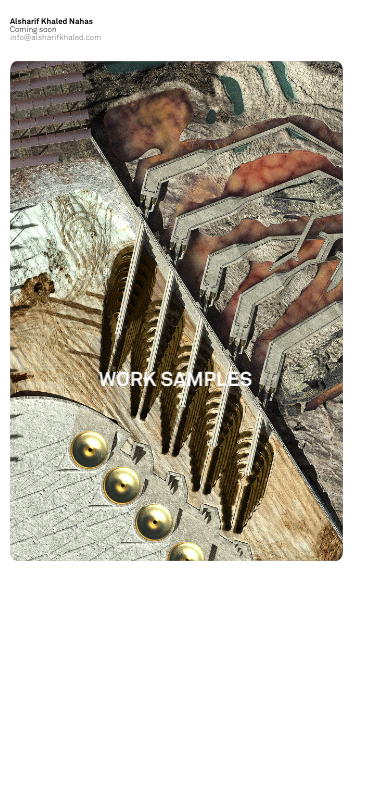
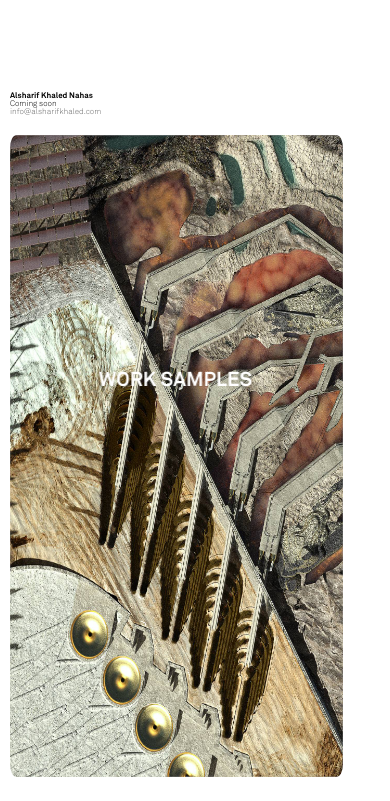
Before and after one commit to alsharifnahas/coming-soon, a plain HTML site: page index.html in a window 390 px wide. Shown: the part 43-844 px from the top of the page. Drawn offline with nearby package versions, Linux system fonts and the light colour scheme.

Commit message:
added logo

```diff
--- a/css/globals.css
+++ b/css/globals.css
@@ -188,11 +188,16 @@ html {
   }
   .mobile-container {
     padding: 10px;
+    height: 100%;
+  }
+  .mobile-child-container {
+    height: 100%;
   }
   .image-container {
     width: 100%;
     justify-content: flex-end;
     padding-bottom: 20px;
+    height: 15%;
   }
   .logo {
     width: 5%;
@@ -206,7 +211,7 @@ html {
   .image {
     width: 90%;
     border-radius: 2%;
-    height: 500px;
+    height: 100%;
     z-index: -1;
   }
   .title {
@@ -215,6 +220,9 @@ html {
     left: 45%;
     z-index: 1;
     font-size: 20px;
+  }
+  .overlap-group2 {
+    height: 78%;
   }
 }
 
--- a/index.html
+++ b/index.html
@@ -4,7 +4,7 @@
   <head>
     <meta charset="UTF-8" />
     <meta name="viewport" content="width=device-width,initial-scale=1.0">
-    <link rel="icon" type="image/png" href="tab_logo.png" />
+    <link rel="icon" type="image/png" href="img/tab_logo.png" />
     <meta name="og:type" content="website" />
     <meta name="twitter:card" content="photo" />
     <!-- <link rel="stylesheet" type="text/css" href="css/web-1920-1.css" /> -->
```
Also changed, not shown: img/tab_logo_smaler.png (added).
